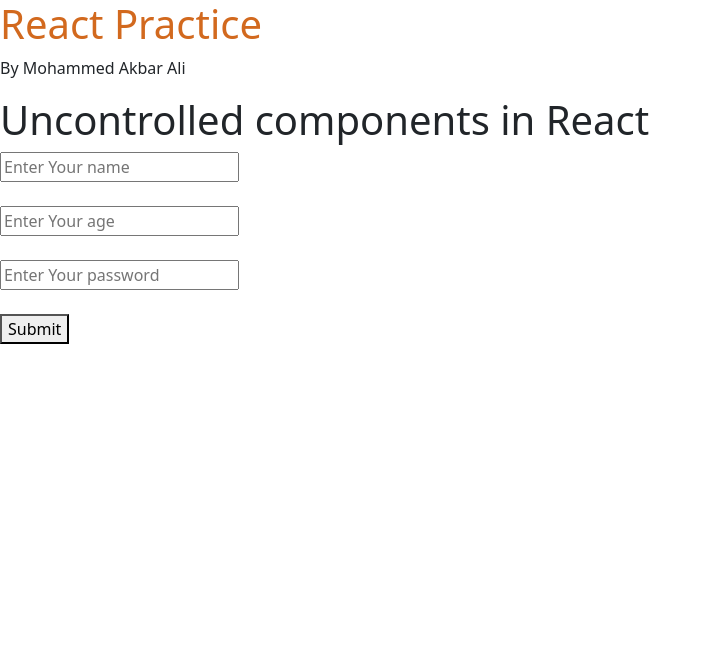
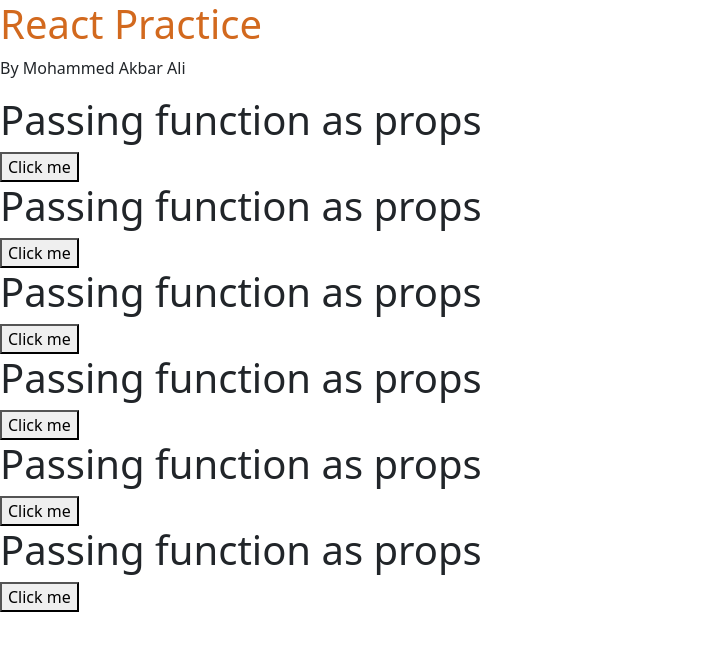
Before and after one commit to hafizakbar19/react, a React (Vite) app in the folder my-app/: page / in a window 1280 px wide. Shown: the top 650 px of the page, without its empty margins (0-712 px from the left). Built offline with nearby package versions, Linux system fonts and the light colour scheme.

Commit message:
Pass function in props

```diff
--- a/my-app/src/App.jsx
+++ b/my-app/src/App.jsx
@@ -1,14 +1,21 @@
-
-import Uncontrolled from "./components/Uncontrolled";
+import FuncInProps from "./components/FuncInProps";
 
 function App() {
+  const showName = (name="User") => {
+    alert(`Hello ${name}!`);
+  };
   return (
     <>
       <div>
         <h1 style={{ color: "chocolate" }}>React Practice</h1>
       </div>
       <p className="read-the-docs">By Mohammed Akbar Ali</p>
-      <Uncontrolled />
+      <FuncInProps showName={showName} name="Ali"/>
+      <FuncInProps showName={showName} name="Khan"/>
+      <FuncInProps showName={showName}/>
+      <FuncInProps showName={showName}/>
+      <FuncInProps showName={showName}/>
+      <FuncInProps showName={showName}/>
     </>
   );
 }
--- /dev/null
+++ b/my-app/src/components/FuncInProps.jsx
@@ -0,0 +1,12 @@
+import React from 'react'
+
+const FuncInProps = ({showName, name}) => {
+  return (
+    <>
+        <h1>Passing function as props</h1>
+        <button onClick={()=>showName(name)}>Click me</button>
+    </>
+  )
+}
+
+export default FuncInProps
```
